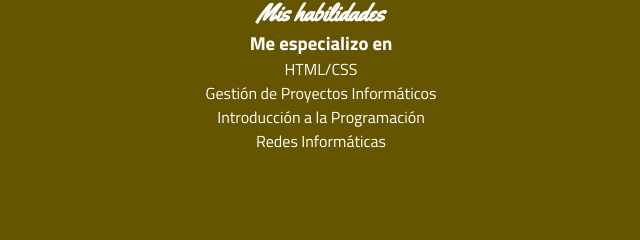
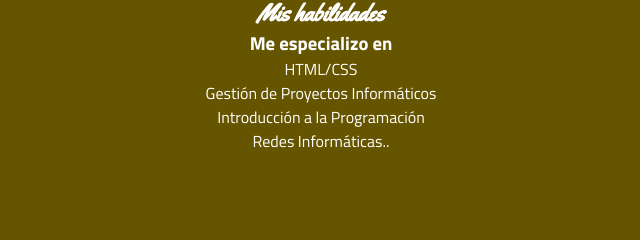
Before and after one commit to sergiodatos3/Trabajo-Final, a plain HTML site: page index.html in a window 1280 px wide. Shown: the part 900-1140 px from the top of the page, 319-959 px from the left. Drawn offline with nearby package versions, Linux system fonts and the light colour scheme.

Commit message:
modifique un titulo en HTML

```diff
--- a/index.html
+++ b/index.html
@@ -81,7 +81,7 @@
                         <li>HTML/CSS</li>
                         <li>Gestión de Proyectos Informáticos</li>
                         <li>Introducción a la Programación</li>
-                        <li>Redes Informáticas</li>
+                        <li>Redes Informáticas..</li>
                     </ul>
                </div>
 
```
